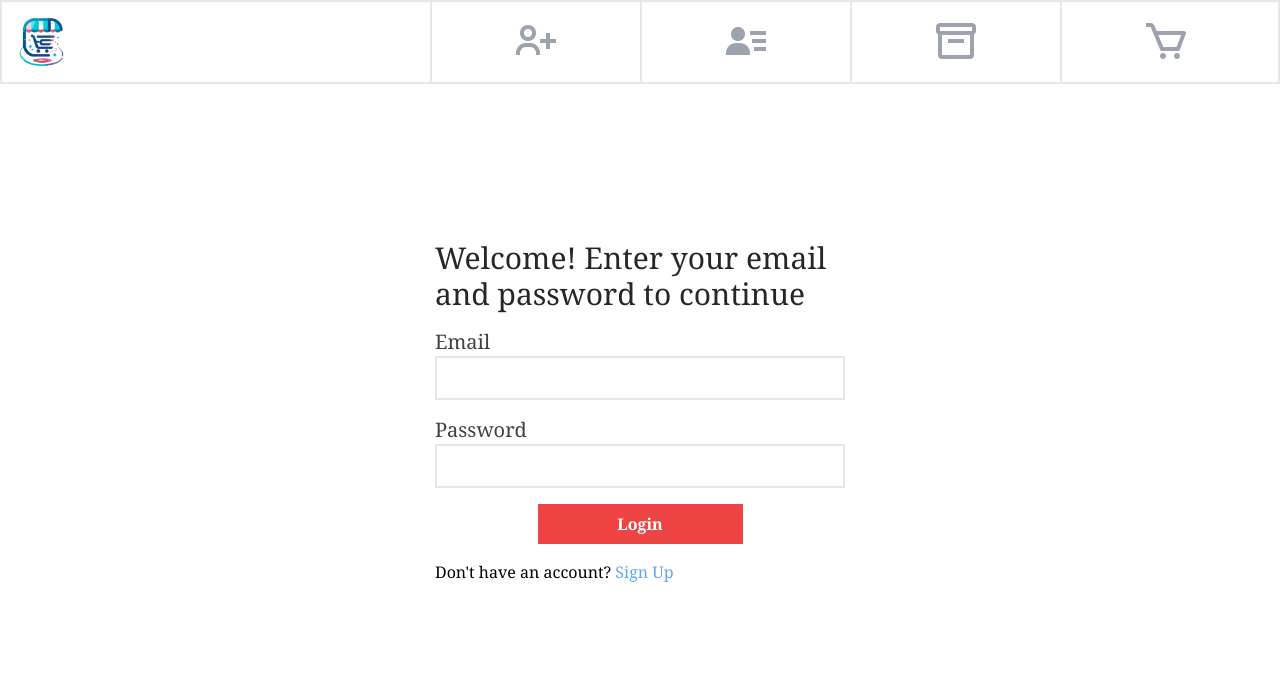
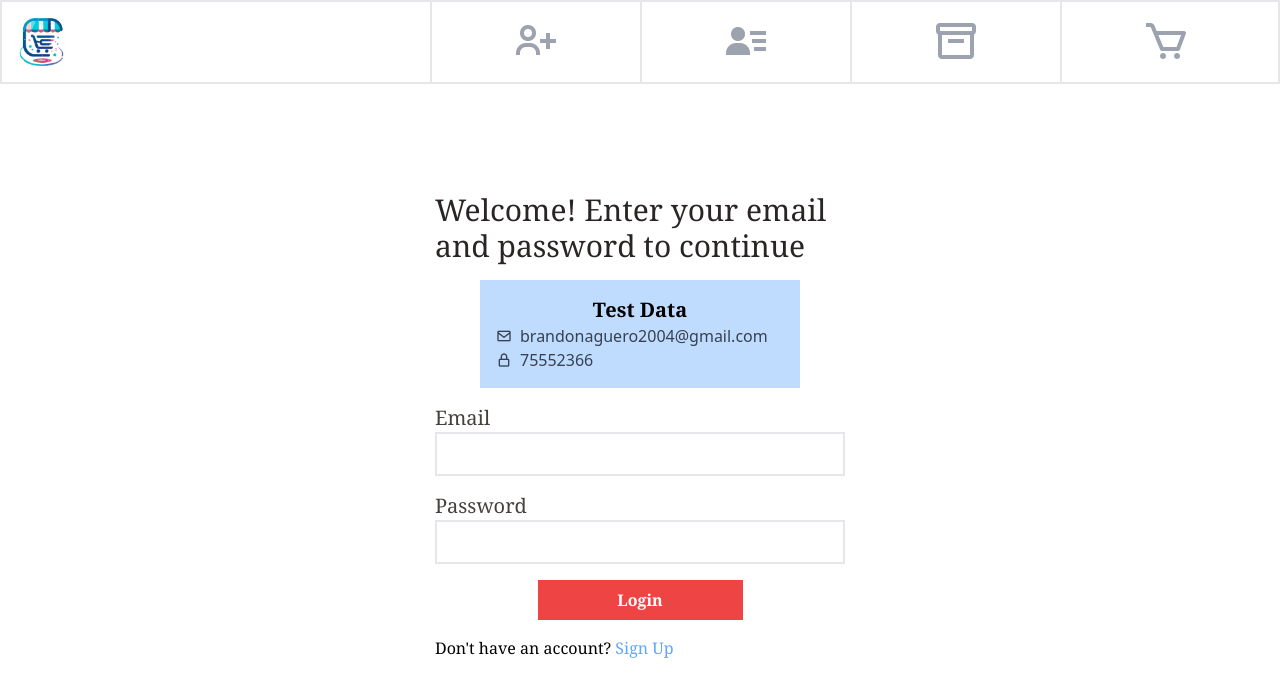
Before and after one commit to BrandonAguero/e-commerce-reactjs, a React (Vite) app: page /#/register in a window 1280 px wide. Both pictures are taken after a click on the item 745 px from the left and 42 px from the top of the page. Shown: the top 696 px of the page. Built offline with nearby package versions, Linux system fonts and the light colour scheme; no server answers.

Commit message:
Agregue la seccion test data

```diff
--- a/src/pages/LoginPage.jsx
+++ b/src/pages/LoginPage.jsx
@@ -24,10 +24,23 @@ const LoginPage = () => {
       {user ? (
         <UserLogin user={user} />
       ) : (
-        <div className="relative top-24 flex flex-col items-center gap-1 ms:gap-2 mm:top-36 mm:gap-4 tp:top-60 tp:col-start-3 tp:col-end-7 tp:row-start-1 tp:row-end-6">
+        <div className="relative top-24 flex flex-col items-center gap-1 ms:gap-2 mm:top-36 mm:gap-4 tp:top-48 tp:col-start-3 tp:col-end-7 tp:row-start-1 tp:row-end-6">
           <h2 className="w-3/4 max-w-[410px] font-serif text-2xl text-stone-800 mm:text-3xl">
             Welcome! Enter your email and password to continue
           </h2>
+          <div className="flex w-80 flex-col bg-blue-200 p-4">
+            <h4 className="text-center font-serif text-xl font-semibold ">
+              Test Data
+            </h4>
+            <div className="flex items-center gap-2 text-gray-700">
+              <i className="bx bx-envelope"></i>
+              <span>brandonaguero2004@gmail.com</span>
+            </div>
+            <div className="flex items-center gap-2 text-gray-700">
+              <i className="bx bx-lock-alt"></i>
+              <span>75552366</span>
+            </div>
+          </div>
           <form
             className="flex w-3/4 max-w-[410px] flex-col gap-2  mm:gap-4"
             onSubmit={handleSubmit(onSubmit)}
```
